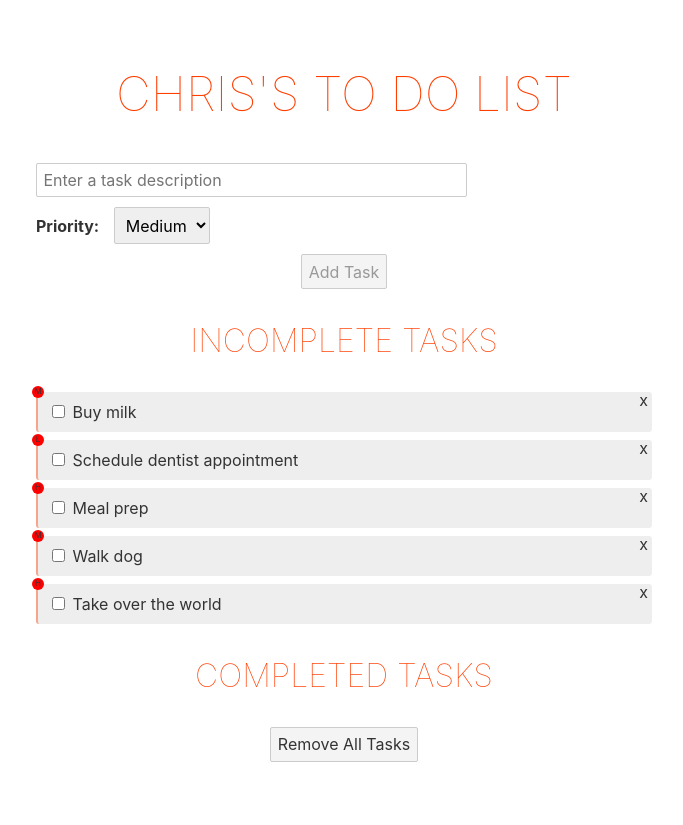
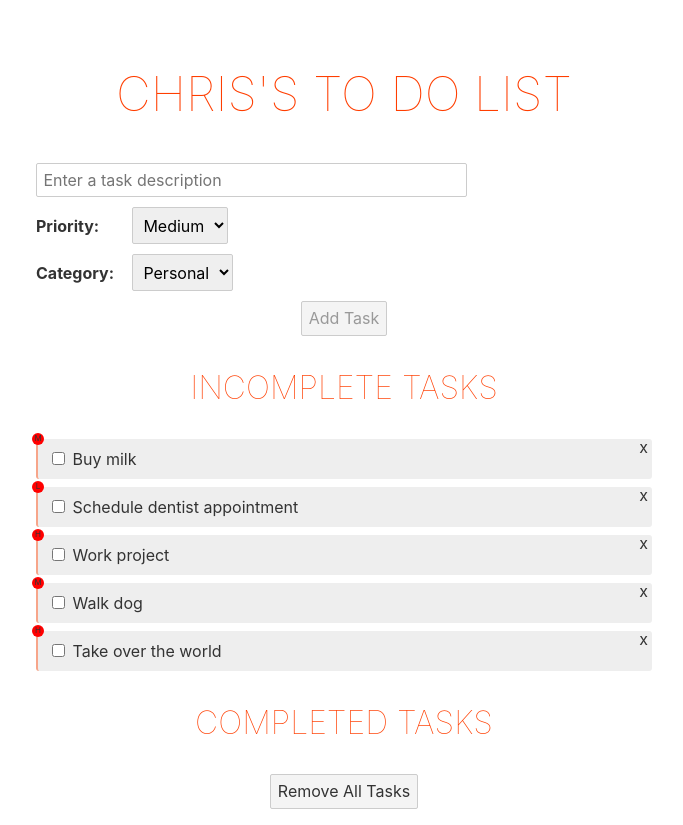
Before and after one commit to cwbieganek/svelte-todo-list, a Svelte app: page / in a window 1280 px wide. Shown: the whole page, without its empty margins (296-979 px from the left). Before the commit the page ends 800 px from the top, so only its background shows below. Built offline with nearby package versions, Linux system fonts and the light colour scheme.

Commit message:
Add category property to tasks and include it in the 'Add Task' form

```diff
--- a/src/App.svelte
+++ b/src/App.svelte
@@ -8,30 +8,35 @@
 			id: 1,
 			description: 'Buy milk',
 			priority: 'medium',
+			category: 'personal',
 			complete: false
 		},
 		{
 			id: 2,
 			description: 'Schedule dentist appointment',
 			priority: 'low',
+			category: 'personal',
 			complete: false
 		},
 		{
 			id: 3,
-			description: 'Meal prep',
+			description: 'Work project',
 			priority: 'high',
+			category: 'work',
 			complete: false
 		},
 		{
 			id: 4,
 			description: 'Walk dog',
 			priority: 'medium',
+			category: 'personal',
 			complete: false
 		},
 		{
 			id: 5,
 			description: 'Take over the world',
 			priority: 'high',
+			category: 'personal',
 			complete: false
 		}
 	];
--- a/src/components/ITask.ts
+++ b/src/components/ITask.ts
@@ -2,6 +2,7 @@ interface ITask {
 	id: number;
 	description: string;
 	priority: 'low' | 'medium' | 'high';
+	category: 'personal' | 'work' | 'other' | string;
 	complete: boolean;
 }
 
--- a/src/components/ToDo.svelte
+++ b/src/components/ToDo.svelte
@@ -8,6 +8,7 @@
 	let newTaskDescription: string = "";
 	$: nextTaskId = (tasks.length == 0) ? 1 : tasks[tasks.length - 1].id + 1;
 	let newTaskPriority: 'low' | 'medium' | 'high' = 'medium';
+	let newTaskCategory: string;
 
 	// Dynamic variables
 	$: completedTasks = tasks.filter((task) => {
@@ -24,6 +25,7 @@
 			id: nextTaskId,
 			description: description,
 			priority: newTaskPriority,
+			category: newTaskCategory,
 			complete: false
 		};
 
@@ -62,6 +64,14 @@
 				<option value="low">Low</option>
 				<option value="medium" selected>Medium</option>
 				<option value="high">High</option>
+			</select>
+		</div>
+		<div class="add-task-container-row">
+			<label for="category" style="font-weight: bold;">Category:&nbsp;&nbsp;&nbsp;&nbsp;</label>
+			<select bind:value={newTaskCategory}>
+				<option value="personal" selected>Personal</option>
+				<option value="work">Work</option>
+				<option value="other">Other</option>
 			</select>
 		</div>
 		<button class="add-task-button" disabled={newTaskDescription.replaceAll(" ", "") === ""} on:click={(e) => {addTask(newTaskDescription);}}>Add Task</button>
@@ -112,6 +122,11 @@
 		margin-right: 3em;
 	}
 
+	.add-task-container-row label {
+		width: 6em;
+		text-align: left;
+	}
+
 	.add-task-button {
 		flex: 1;
 	}
```
